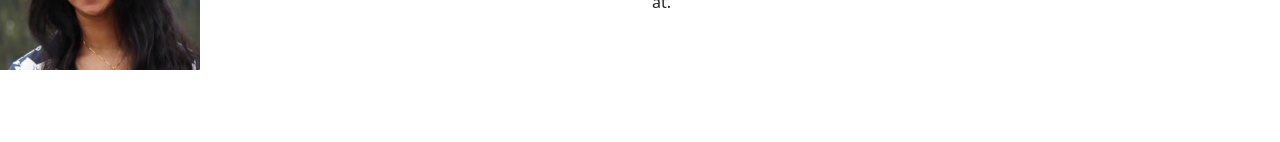
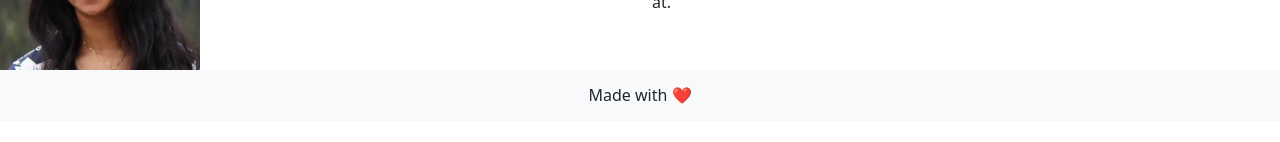
Before and after one commit to AryaKris/AryaKris-React-Portfolio, a React (Create React App) app: page / in a window 1280 px wide. Shown: the part 188-330 px from the top of the page. Built offline with nearby package versions, Linux system fonts and the light colour scheme.

Commit message:
footer update

```diff
--- a/src/App.js
+++ b/src/App.js
@@ -15,9 +15,10 @@ function App() {
       <NavBar setPage ={setPage} />
       <main>
 {page}
-
+        <Footer />
       </main>
     </>
+
   );
 }
 
--- a/src/components/Footer.js
+++ b/src/components/Footer.js
@@ -2,9 +2,9 @@ import React from 'react';
 
 export default function Footer() {
     return (
-        <div>
-            <h1>Footer</h1>
+        <footer className="bg-light text-center text-lg-start">
+            <h6 className="text-center p-3">Made with ❤️</h6>
+        </footer>
+    );
 
-        </div>
-    );
 }
```
